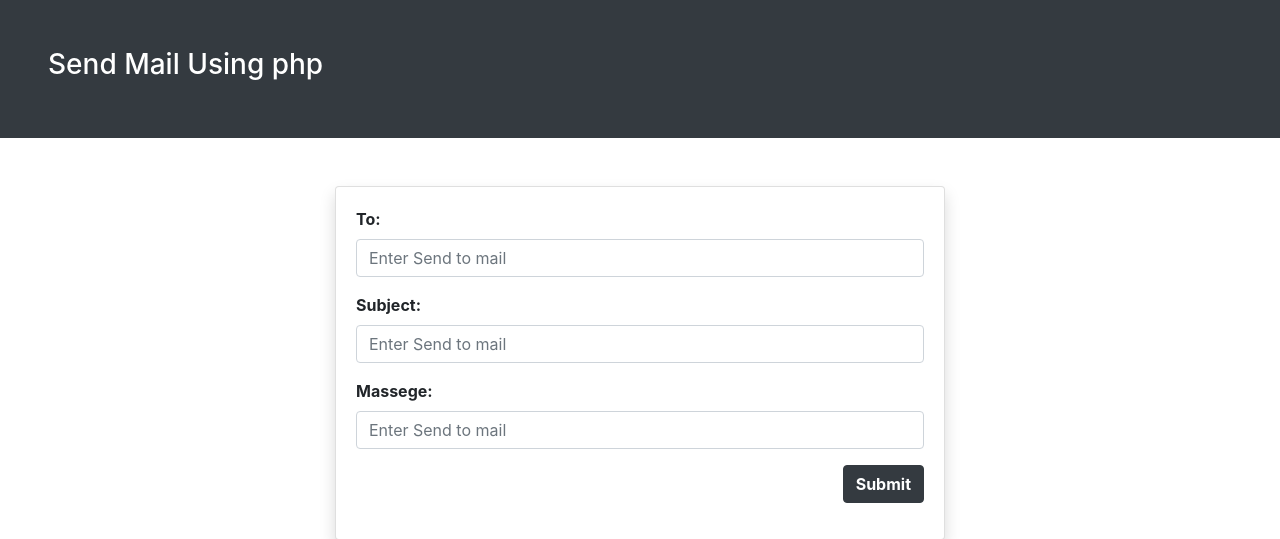
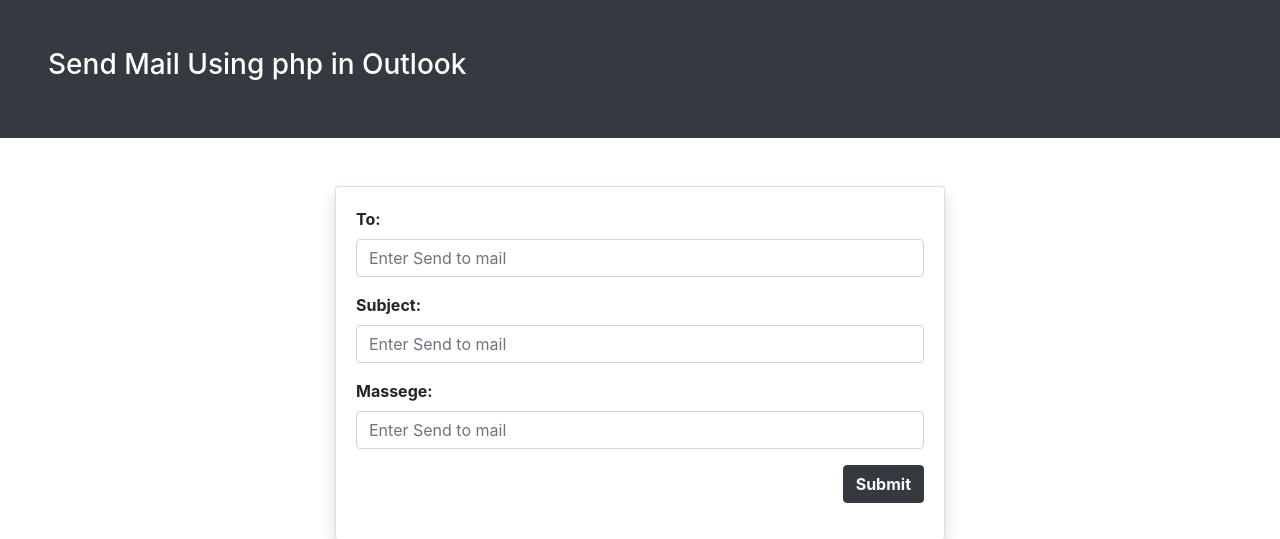
Before and after one commit to Saravanan-rio/PhPmailer-using-Outlook, a PHP site: page / in a window 1280 px wide. Shown: the top 539 px of the page. Run offline with PHP 8.4, Linux system fonts and the light colour scheme; some libraries are stand-ins or nearby versions.

Commit message:
modify h3 tag

```diff
--- a/index.php
+++ b/index.php
@@ -17,7 +17,7 @@
 		<div class="container-fluid">
 			<div class="row bg-dark">
 				<div class="col-md-12 p-5">
-					<h3 class="text-white"> Send Mail Using php</h3>
+					<h3 class="text-white"> Send Mail Using php in Outlook</h3>
 				</div>
 			</div>
 			<div class="row justify-content-center mt-5">
```
